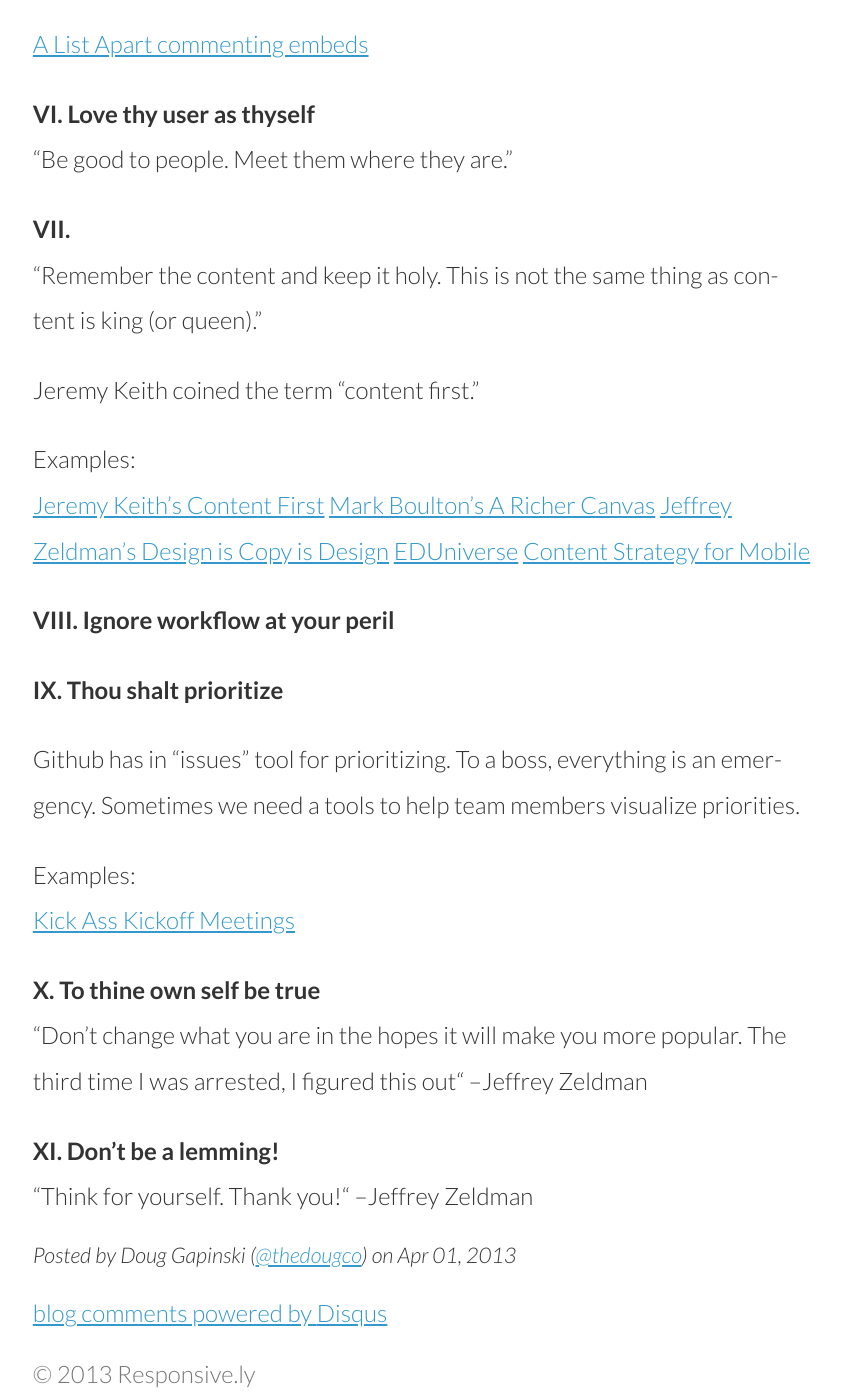
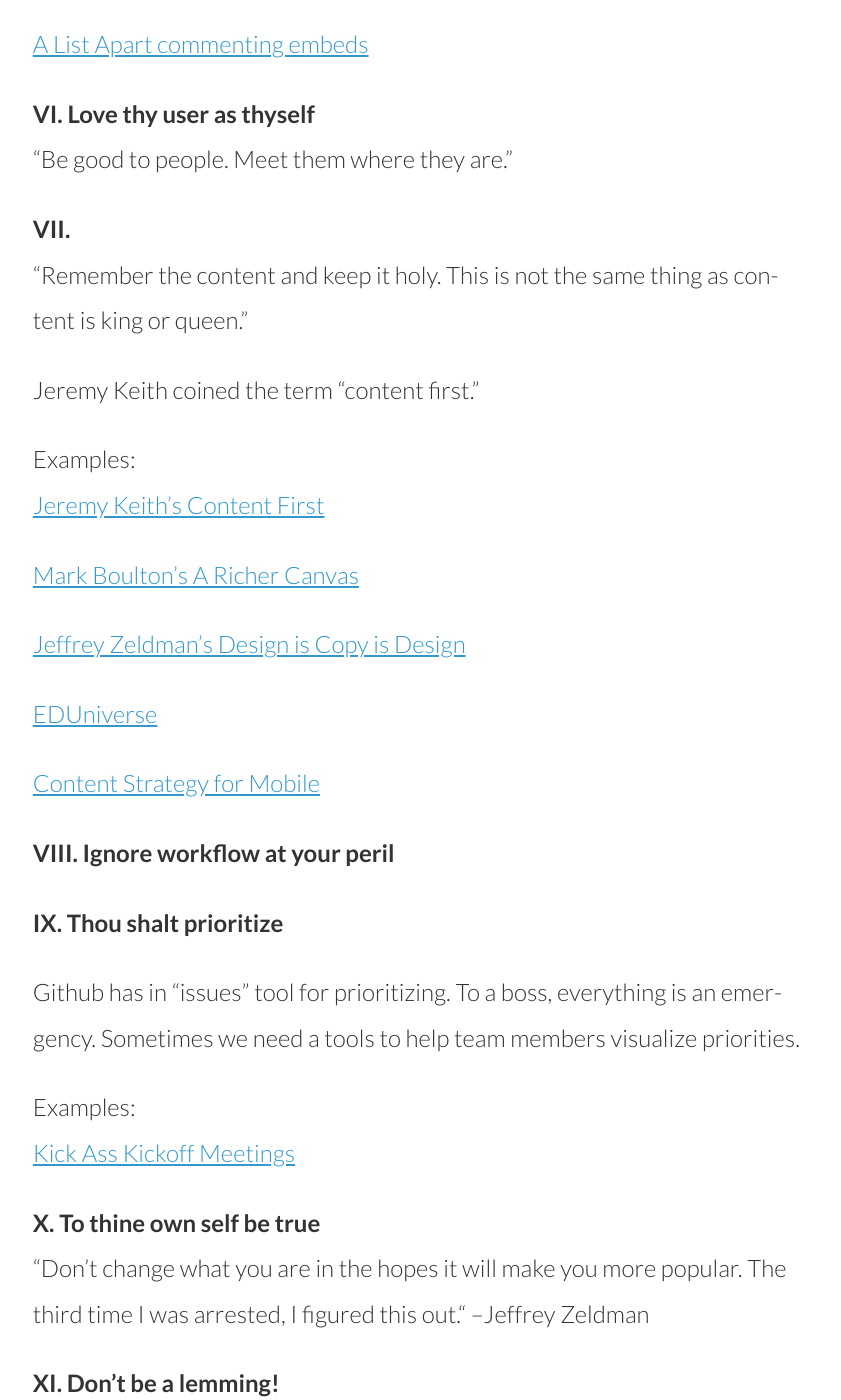
Before and after one commit to thedougco/responsive.ly, a Jekyll site: the page built from _posts/2013-04-01-session-notes-for jeffrey-zeldmans-ten-commandments.md, in a window 1280 px wide and 1400 px high, scrolled down 4813 px. Shown: the whole window, without its empty margins (44-885 px from the left). Built offline with Jekyll 4.4.1, drawn with Linux system fonts in a browser that asks for light colours; nearby versions of some CDN libraries; Markdown is read by kramdown in place of the engine named in the settings; comment, search, counter and statistics services are not loaded; some of the changed text lies outside the part shown.

```diff
--- a/_posts/2013-04-01-session-notes-for jeffrey-zeldmans-ten-commandments-of-modern-web-design.md
+++ b/_posts/2013-04-01-session-notes-for jeffrey-zeldmans-ten-commandments.md
@@ -3,7 +3,7 @@ layout: post
 title: Session Notes for Jeffrey Zeldman’s Ten Commandments of Modern Web Design
 date: 2013-04-1
 categories: [Responsive, Tools]
-author: Doug
+author: doug
 ---
 
 *Notes taken at An Event Apart Seattle 2013*
@@ -41,7 +41,7 @@ Jeffrey points out the talking bird, the ”Gnusletter,” pictures of soldiers
 [Flickr](http://www.flickr.com/)
 Has intertwining copy excerpts such as greetings in another language. What Zeldman refers to as ”Little, delightful touches.”
 
-**II. Test everything (including assumptions)**
+**II. Test everything including assumptions**
 Examples:
 [Brad Frost's Post on Testing Mobile Devices](http://bradfrostweb.com/blog/mobile/test-on-real-mobile-devices-without-breaking-the-bank/)
 
@@ -89,15 +89,19 @@ They did away with comments and allowed twitter and blog post embeds. This drama
 “Be good to people. Meet them where they are.”
 
 **VII.**
-“Remember the content and keep it holy. This is not the same thing as content is king (or queen).”
+“Remember the content and keep it holy. This is not the same thing as content is king or queen.”
 
 Jeremy Keith coined the term “content first.”
 
 Examples:
 [Jeremy Keith’s Content First](http://adactio.com/journal/4523/)
+
 [Mark Boulton’s A Richer Canvas](http://www.markboulton.co.uk/journal/a-richer-canvas)
+
 [Jeffrey Zeldman’s Design is Copy is Design](http://www.zeldman.com/2012/12/05/design-is-copy-is-design/)
+
 [EDUniverse](http://eduniverse.org/content-first-jeffrey-zeldman-edui-2011)
+
 [Content Strategy for Mobile](http://www.abookapart.com/products/content-strategy-for-mobile)
 
 **VIII. Ignore workflow at your peril**
@@ -110,7 +114,7 @@ Examples:
 [Kick Ass Kickoff Meetings](http://alistapart.com/article/kick-ass-kickoff-meetings)
 
 **X. To thine own self be true**
-“Don't change what you are in the hopes it will make you more popular. The third time I was arrested, I figured this out“ --Jeffrey Zeldman
+“Don't change what you are in the hopes it will make you more popular. The third time I was arrested, I figured this out.“ --Jeffrey Zeldman
 
-**XI. Don't be a lemming!**
+**XI. Don’t be a lemming!**
 “Think for yourself. Thank you!“ --Jeffrey Zeldman
```
Also changed, not shown: _posts/2013-04-01-session-notes-for-eric-meyers-strong-layout-systems.md (+8 -0 lines).
